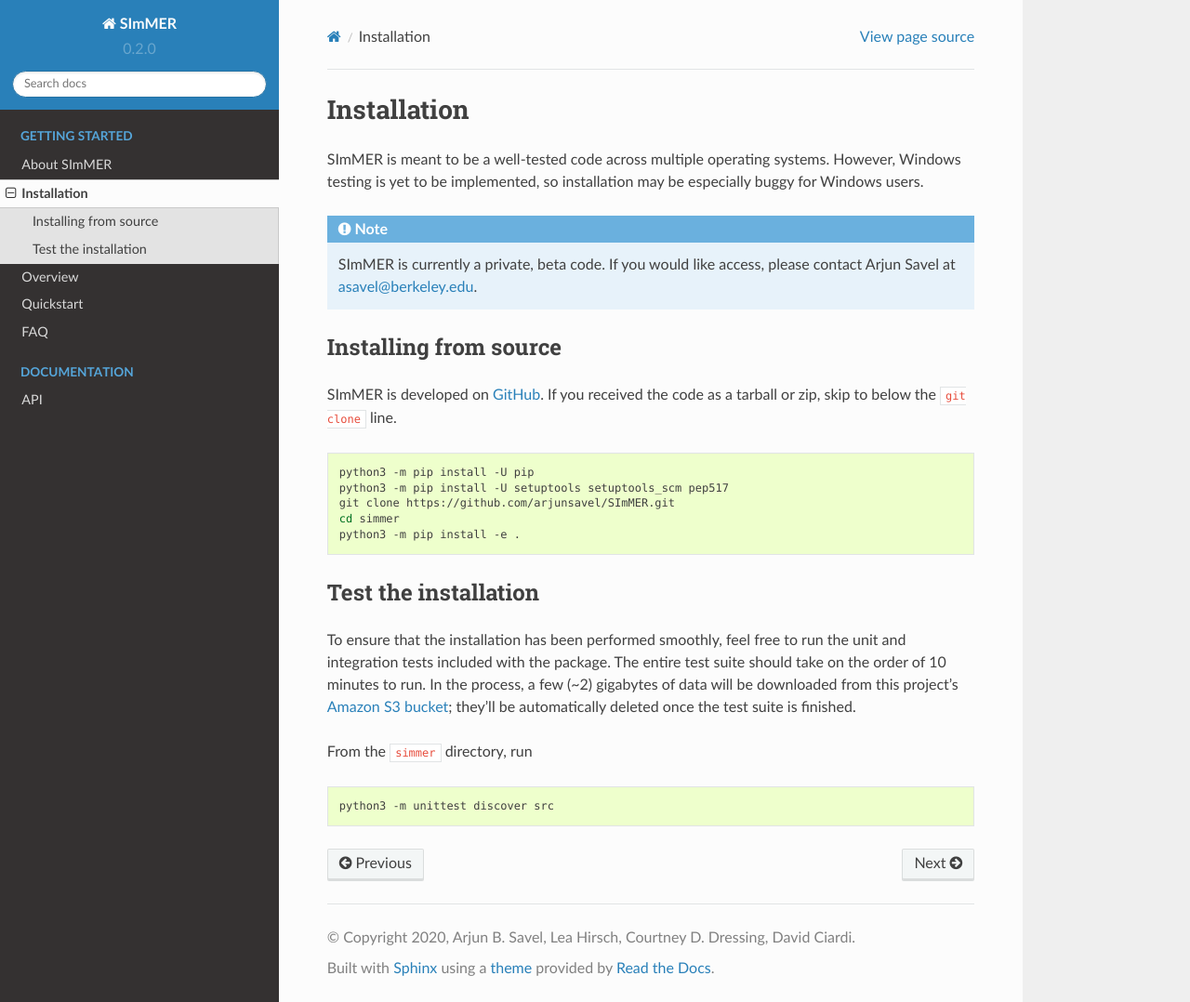
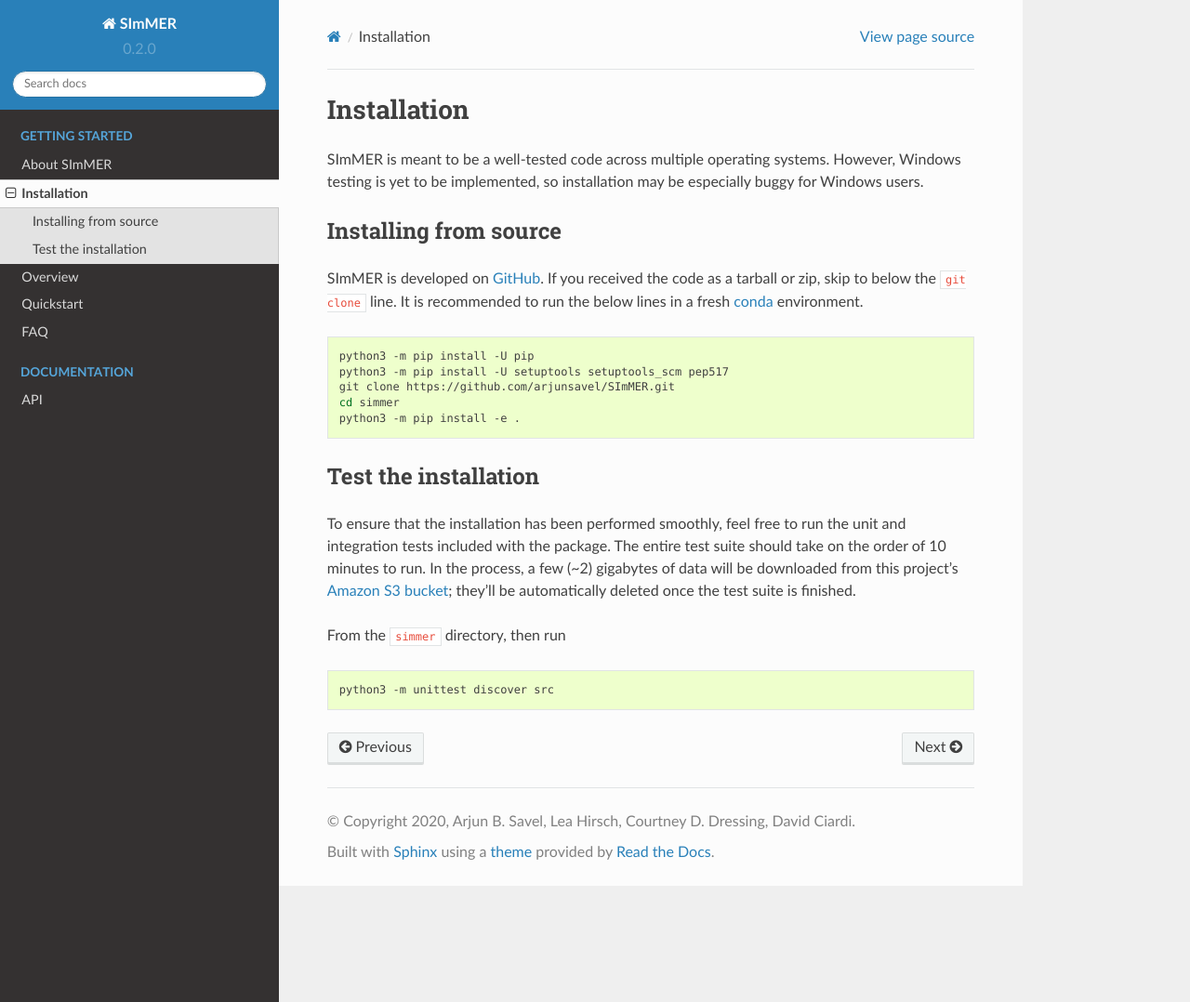
Before and after one commit to arjunsavel/SImMER, a Sphinx documentation site: the page built from docs/pages/installation.rst, in a window 1280 px wide and 1078 px high. Shown: the whole window at 93% size. Built offline with Sphinx 7.4.7 and the Read the Docs theme 2.0.0, drawn with Linux system fonts in a browser that asks for light colours; pages that are not in the unit, such as notebooks, are missing from menus.

```diff
--- a/docs/pages/installation.rst
+++ b/docs/pages/installation.rst
@@ -3,13 +3,11 @@
 
 SImMER is meant to be a well-tested code across multiple operating systems. However, Windows testing is yet to be implemented, so installation may be especially buggy for Windows users.
 
-.. note:: SImMER is currently a private, beta code. If you would like access, please contact Arjun Savel at asavel@berkeley.edu.
-
 
 Installing from source
 -----------------------
 
-SImMER is developed on `GitHub <https://github.com/arjunsavel/simmer>`_. If you received the code as a tarball or zip, skip to below the :code:`git clone` line.
+SImMER is developed on `GitHub <https://github.com/arjunsavel/simmer>`_. If you received the code as a tarball or zip, skip to below the :code:`git clone` line. It is recommended to run the below lines in a fresh `conda <https://docs.conda.io/projects/conda/en/latest/user-guide/concepts/environments.html>`_ environment.
 
 .. code-block:: bash
 
@@ -25,7 +23,7 @@
 
 To ensure that the installation has been performed smoothly, feel free to run the unit and integration tests included with the package. The entire test suite should take on the order of 10 minutes to run. In the process, a few (~2) gigabytes of data will be downloaded from this project's `Amazon S3 bucket <https://aws.amazon.com/s3/>`_; they'll be automatically deleted once the test suite is finished.
 
-From the :code:`simmer` directory, run
+From the :code:`simmer` directory, then run
 
 .. code-block:: bash
 
```
Also changed, not shown: docs/source/simmer.rst (+0 -9 lines).
